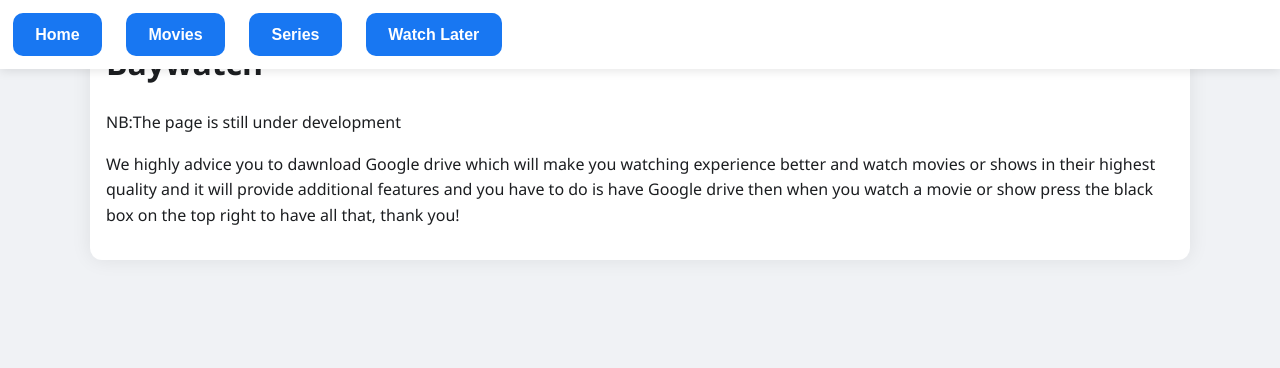
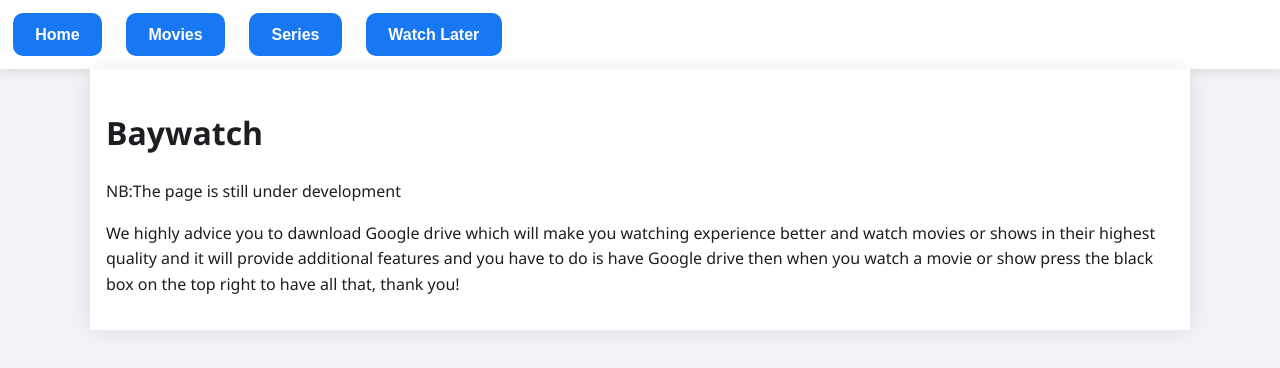
Before and after one commit to Dulas-17/BW, a plain HTML site: page index.html in a window 1280 px wide. Drawn offline with Linux system fonts and the light colour scheme.

Commit message:
Update 0834813844.css

```diff
--- a/0834813844.css
+++ b/0834813844.css
@@ -84,8 +84,7 @@
   box-shadow: 0 2px 10px rgba(0, 0, 0, 0.1);
   flex-wrap: wrap;
   width: 100vw;
-z-index:1000;
-position:fixed;
+
 }
 
 nav button {
@@ -112,7 +111,7 @@
   max-width: 1100px;
   margin: auto;
   background: var(--surface-light);
-  border-radius: 12px;
+  border-radius: 0;
   box-shadow: 0 0 20px rgba(0, 0, 0, 0.08);
 }
 
```
